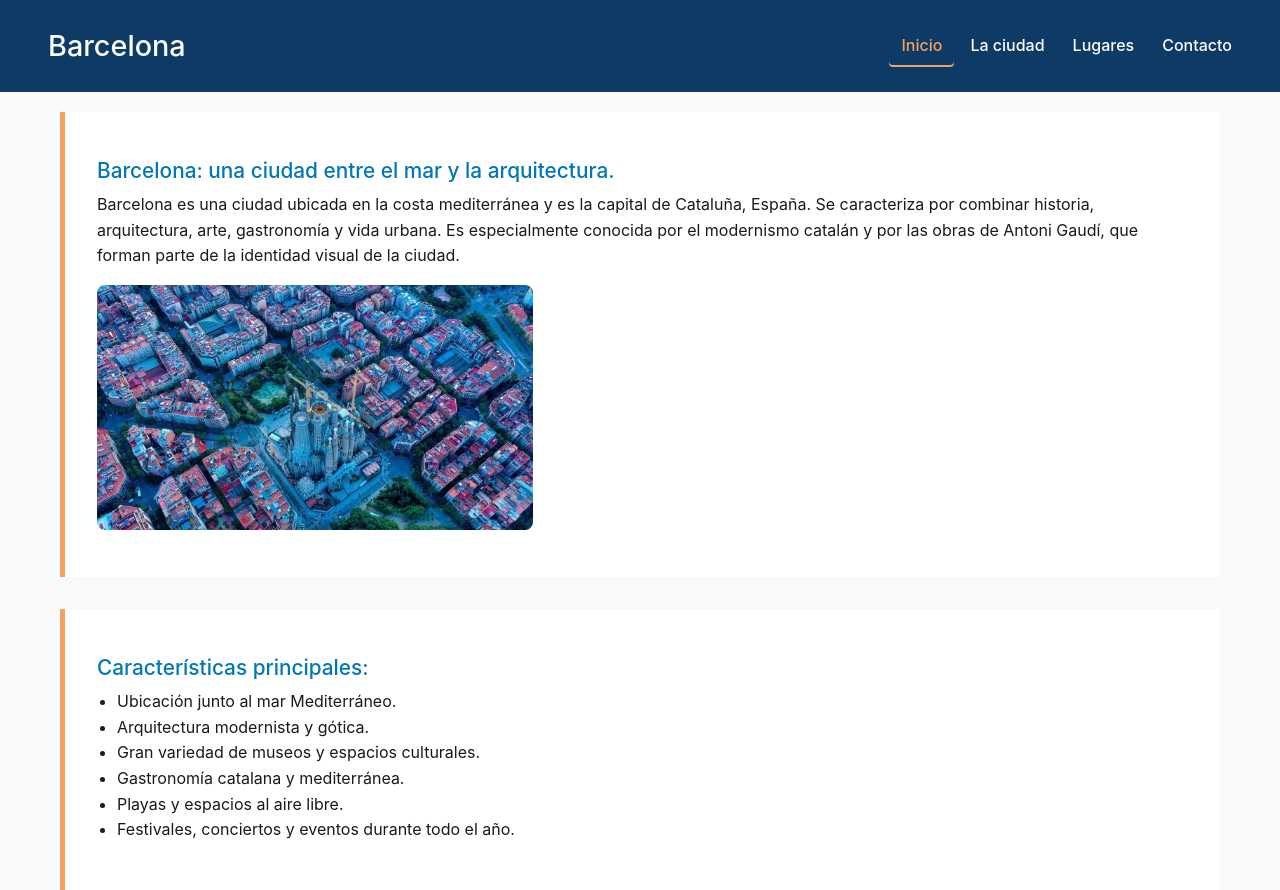
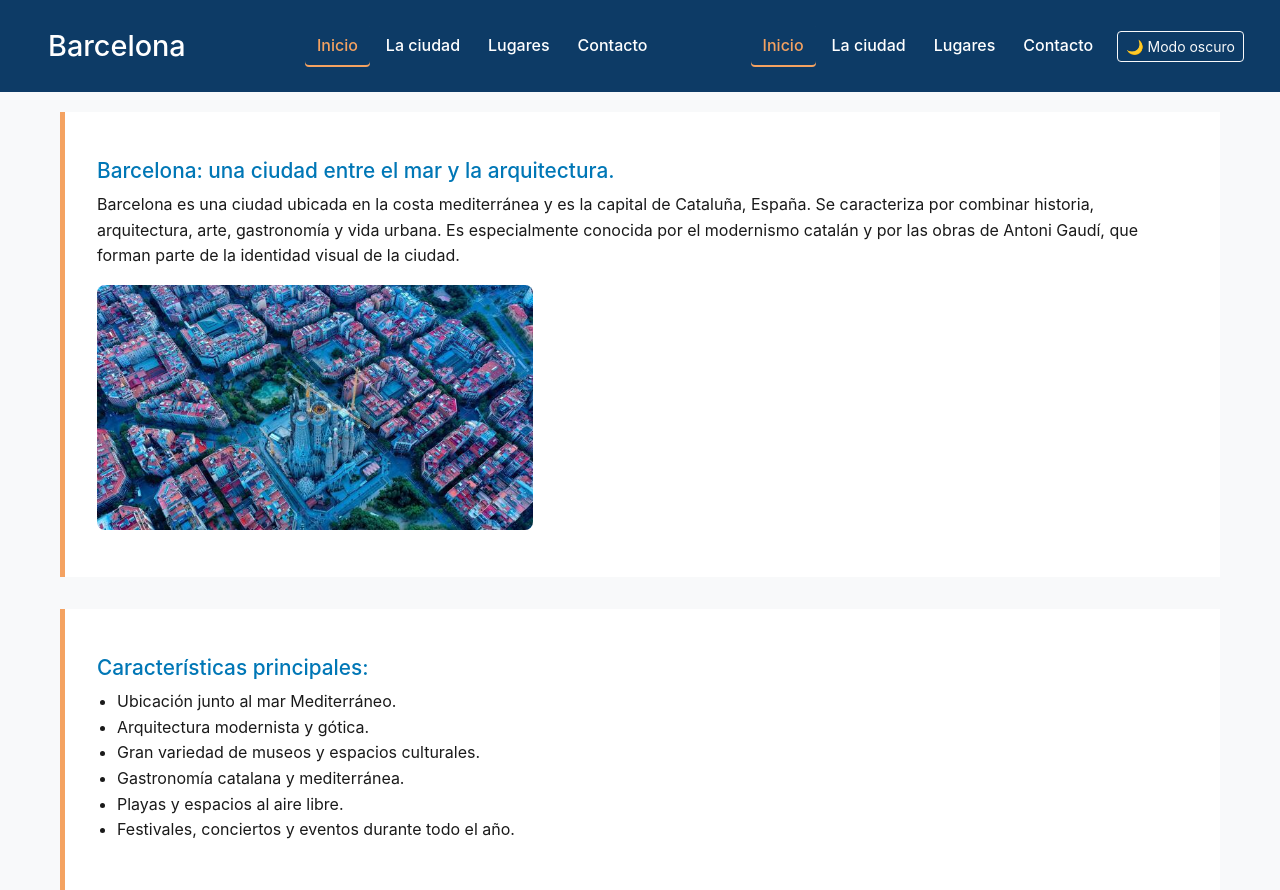
Before and after one commit to LucasApolinario04/Trabajo-Practico-Lenguajes-Informatico, a plain HTML site: page index.html in a window 1280 px wide. Shown: the top 890 px of the page. Drawn offline with nearby package versions, Linux system fonts and the light colour scheme.

Commit message:
boton con modo oscuro

```diff
--- a/index.html
+++ b/index.html
@@ -25,6 +25,17 @@
                     <li class="nav-item"><a class="nav-link" href="lugares.html">Lugares</a></li>
                     <li class="nav-item"><a class="nav-link" href="contacto.html">Contacto</a></li>
                 </ul>
+                <ul class="navbar-nav ms-auto mb-2 mb-lg-0 align-items-lg-center">
+    <li class="nav-item"><a class="nav-link active" aria-current="page" href="index.html">Inicio</a></li>
+    <li class="nav-item"><a class="nav-link" href="ciudad.html">La ciudad</a></li>
+    <li class="nav-item"><a class="nav-link" href="lugares.html">Lugares</a></li>
+    <li class="nav-item"><a class="nav-link" href="contacto.html">Contacto</a></li>
+
+    <!-- Agregás esto acá abajo -->
+    <li class="nav-item ms-lg-2">
+        <button id="btn-modo-oscuro" class="btn btn-outline-light btn-sm">🌙 Modo oscuro</button>
+    </li>
+</ul>
             </div>
         </div>
     </nav>
```
